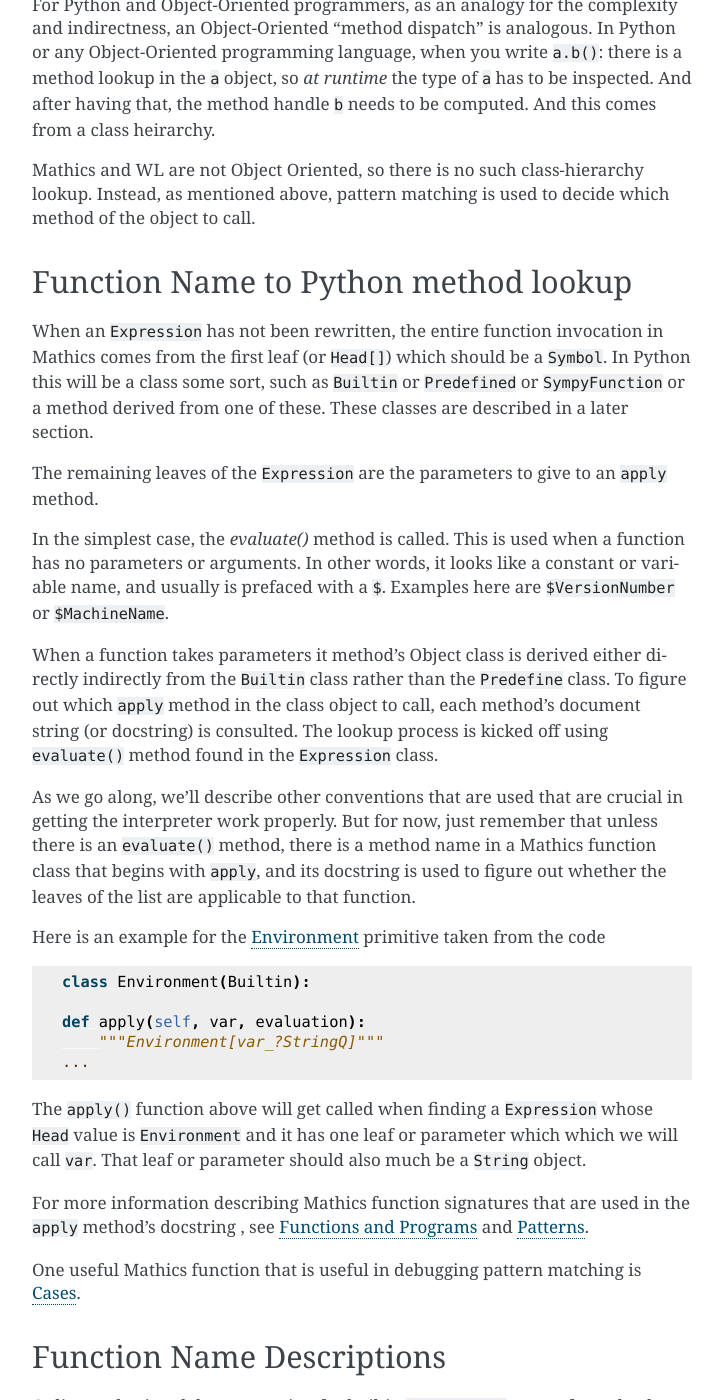
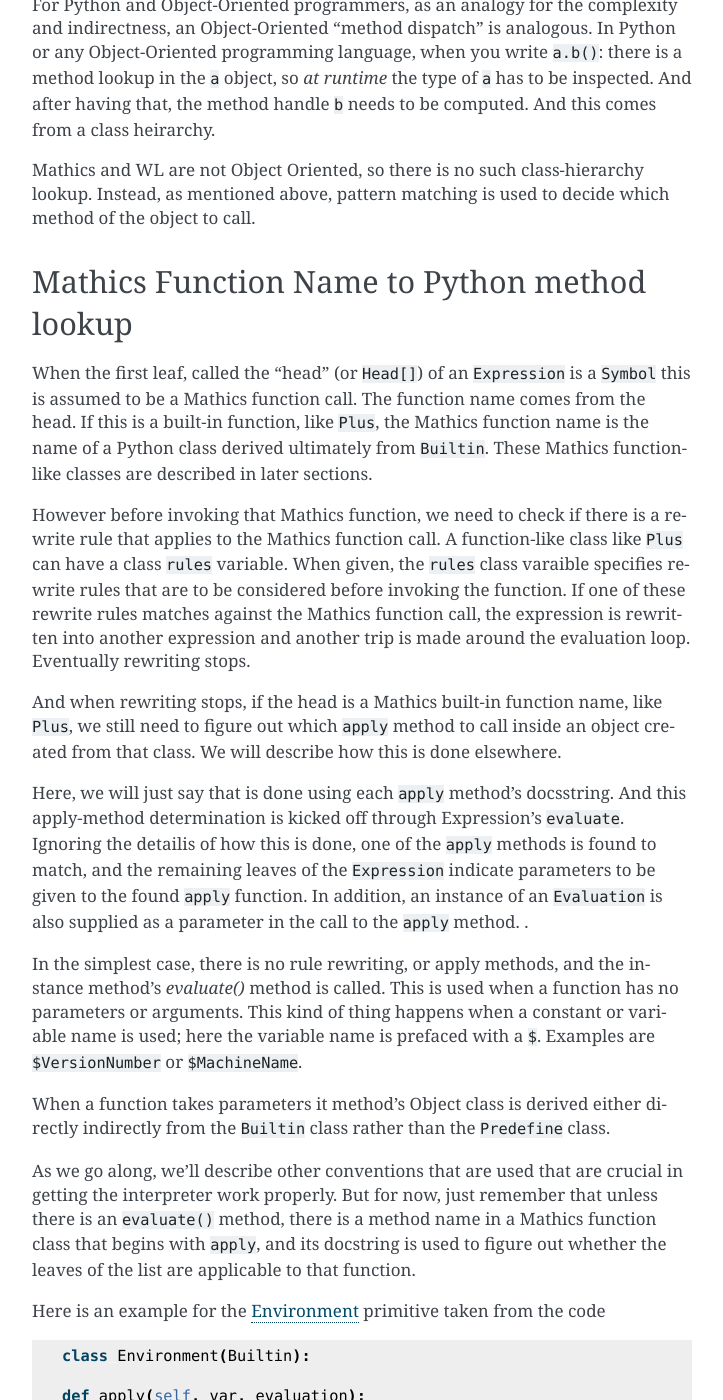
Before and after one commit to Mathics3/mathics-development-guide, a Sphinx documentation site: the page built from docs/extending/developing-code/code-overview/evaluation.rst, in a window 1280 px wide and 1400 px high, scrolled down 606 px. Shown: the whole window, without its empty margins (388-1111 px from the left). Built offline with Sphinx 7.4.7, drawn with Linux system fonts in a browser that asks for light colours; some of the changed text lies outside the part shown.

Commit message:
Revise per Muaricio's comments

```diff
--- a/docs/extending/developing-code/code-overview.rst
+++ b/docs/extending/developing-code/code-overview.rst
@@ -23,7 +23,7 @@ However each of the above steps can be involved, so we break these
 down below.
 
 .. toctree::
-   :maxdepth: 2
+   :maxdepth: 3
 
    code-overview/scanning-and-parsing
    code-overview/ast
--- a/docs/extending/developing-code/code-overview/evaluation.rst
+++ b/docs/extending/developing-code/code-overview/evaluation.rst
@@ -1,9 +1,9 @@
 .. index:: evaluation
 .. _evaluation:
 
-=============================
- Evaluation of an Expression
-=============================
+===========================
+Evaluation of an Expression
+===========================
 
 In contrast to the simplicity and regularity for representing the data
 for ``Expression``, *evaluation* of this data or expression is more involved
@@ -41,32 +41,51 @@ Mathics and WL are not Object Oriented, so there is no such
 class-hierarchy lookup.  Instead, as mentioned above, pattern matching
 is used to decide which method of the object to call.
 
-Function Name to Python method lookup
-=====================================
+Mathics Function Name to Python method lookup
+=============================================
 
 .. index:: Symbol, Predefined, Builtin, Expression
 
-When an ``Expression`` has not been rewritten, the entire function
-invocation in Mathics comes from the first leaf (or ``Head[]``) which
-should be a ``Symbol``. In Python this will be a class some sort, such
-as ``Builtin`` or ``Predefined`` or ``SympyFunction`` or a method
-derived from one of these. These classes are described in a later
-section.
+When the first leaf, called the "head" (or ``Head[]``) of an
+``Expression`` is a ``Symbol`` this is assumed to be a Mathics
+function call. The function name comes from the head. If this is a
+built-in function, like ``Plus``, the Mathics function name is the name
+of a Python class derived ultimately from ``Builtin``. These
+Mathics function-like classes are described in later sections.
 
-The remaining leaves of the ``Expression`` are the parameters to give
-to an ``apply`` method.
+However before invoking that Mathics function, we need to check if
+there is a rewrite rule that applies to the Mathics function call.  A
+function-like class like ``Plus`` can have a class ``rules`` variable.
+When given, the ``rules`` class varaible specifies rewrite rules that
+are to be considered before invoking the function. If one of these
+rewrite rules matches against the Mathics function call, the
+expression is rewritten into another expression and another trip is
+made around the evaluation loop. Eventually rewriting stops.
 
-In the simplest case, the *evaluate()* method is called. This is
-used when a function has no parameters or arguments. In other words,
-it looks like a constant or variable name, and usually is prefaced
-with a ``$``. Examples here are ``$VersionNumber`` or ``$MachineName``.
+And when rewriting stops, if the head is a Mathics built-in function
+name, like ``Plus``, we still need to figure out which ``apply``
+method to call inside an object created from that class. We will
+describe how this is done elsewhere.
+
+Here, we will just say that is done using each ``apply`` method's
+docsstring. And this apply-method determination is kicked off through
+Expression's ``evaluate``. Ignoring the detailis of how this is
+done, one of the ``apply`` methods is found to match, and the
+remaining leaves of the ``Expression`` indicate parameters to be given
+to the found ``apply`` function. In addition, an instance of an
+``Evaluation`` is also supplied as a parameter in the call to the
+``apply`` method. .
+
+In the simplest case, there is no rule rewriting, or apply methods,
+and the instance method's *evaluate()* method is called. This is used
+when a function has no parameters or arguments. This kind of thing
+happens when a constant or variable name is used; here the variable
+name is prefaced with a ``$``. Examples are ``$VersionNumber`` or
+``$MachineName``.
 
 When a function takes parameters it method's Object class is derived
 either directly indirectly from the ``Builtin`` class rather than the
-``Predefine`` class. To figure out which ``apply`` method in the class
-object to call, each method's document string (or docstring) is
-consulted. The lookup process is kicked off using ``evaluate()``
-method found in the ``Expression`` class.
+``Predefine`` class.
 
 As we go along, we'll describe other conventions that are used that
 are crucial in getting the interpreter work properly. But for now,
--- a/docs/extending/index.rst
+++ b/docs/extending/index.rst
@@ -1,5 +1,5 @@
 .. toctree::
-   :maxdepth: 3
+   :maxdepth: 5
    :caption: Contents:
 
    autoload
```
Also changed, not shown: docs/extending/developing-code/code-overview/ast.rst (+8 -4 lines), docs/extending/developing-code/code-overview/object-classes.rst (+21 -2 lines).
